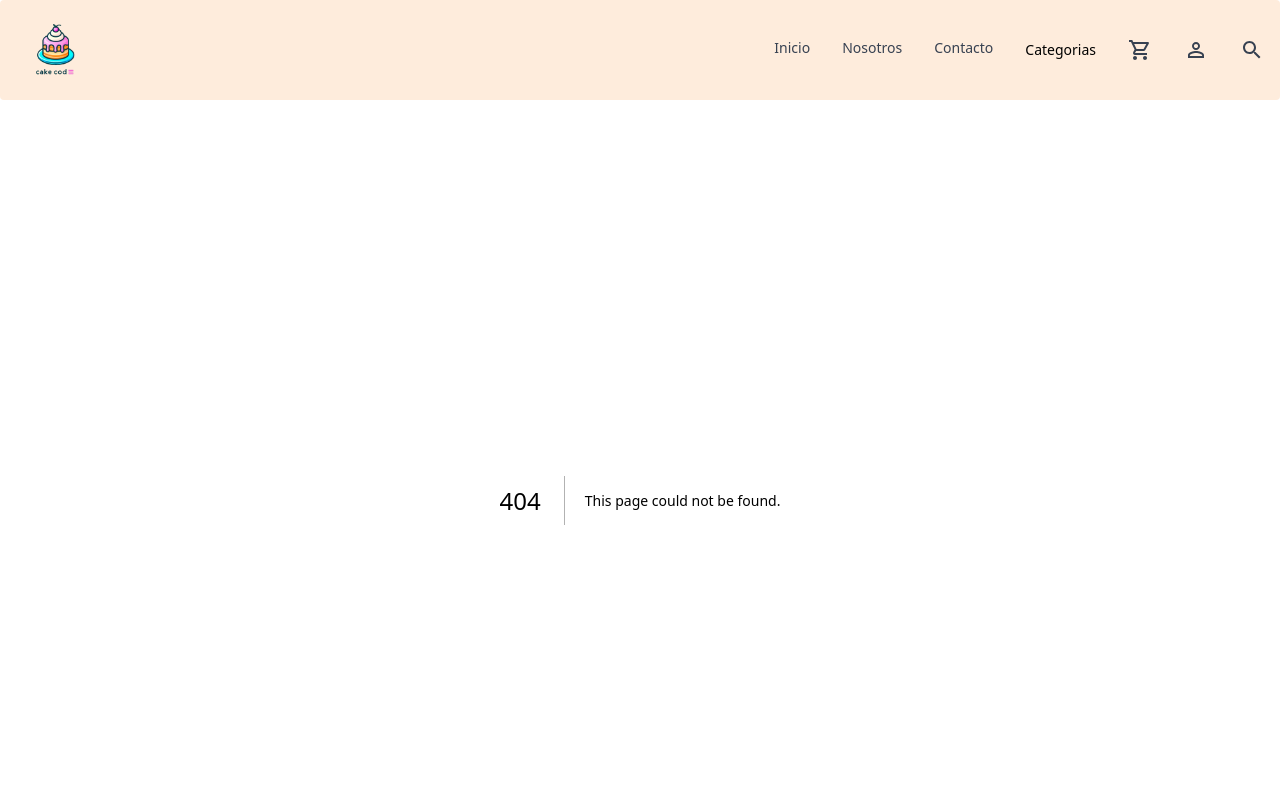
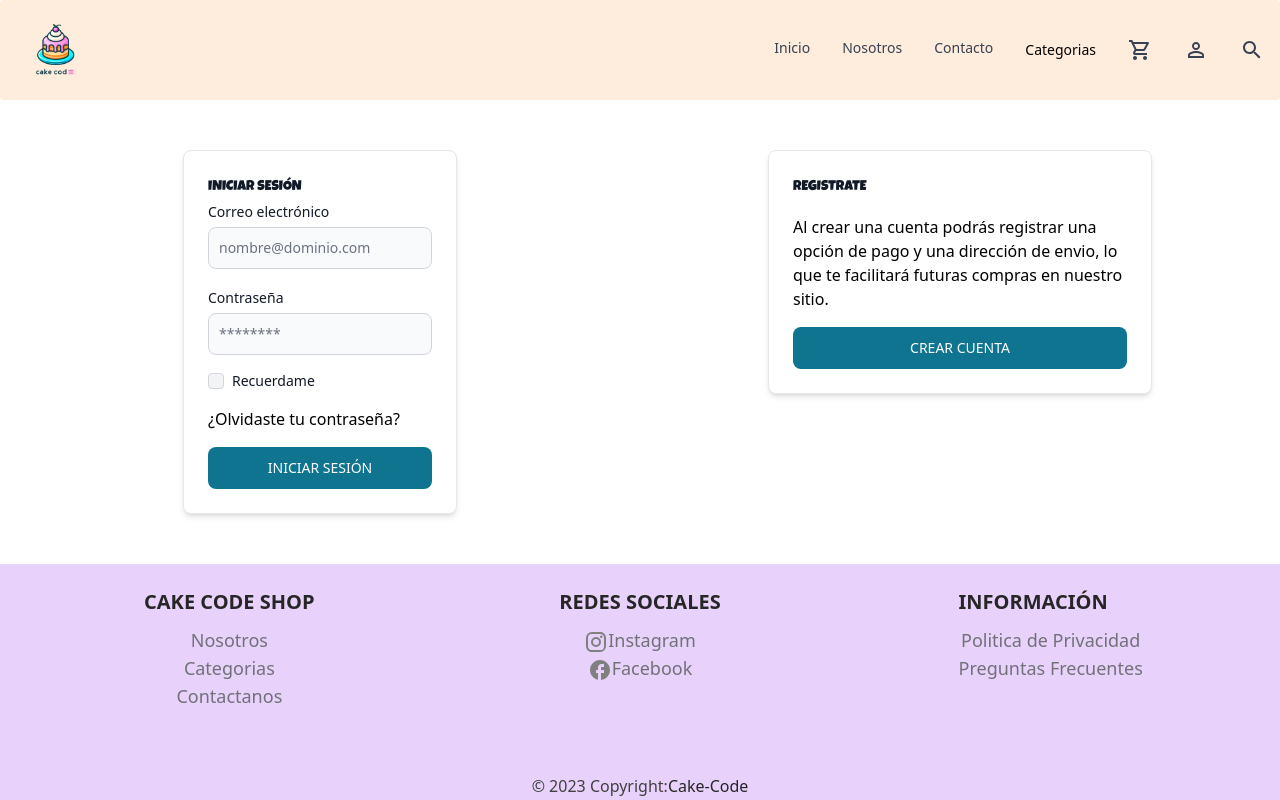
Before and after one commit to BryanTevillo/cake-code, a Next.js app: page /Login in a window 1280 px wide. Before the commit this address had no page. Shown: the top 800 px of the page. Built offline with nearby package versions, Linux system fonts and the light colour scheme.

Commit message:
Empecé con el la plantilla inicial de la pagina de inicio de sesión

```diff
--- /dev/null
+++ b/src/app/Login/page.jsx
@@ -0,0 +1,57 @@
+"use client";
+
+import { Button, Card, Checkbox, Label, TextInput } from 'flowbite-react';
+import { Open_Sans, Luckiest_Guy } from "next/font/google";
+const opensans = Open_Sans({ subsets: ["latin"] });
+const luckiestguy = Luckiest_Guy({ subsets: ["latin"], weight: ["400"] });
+export default function Login() {
+  return (
+
+    <div className="grid   justify-items-center md:grid-cols-2">
+        <Card style={{margin:50}} className="max-w-lg">
+      <form className="flex flex-col gap-4">
+        <div>
+        <div className={luckiestguy.className}>
+            <Label htmlFor="email1" value="INICIAR SESIÓN" />
+          </div>
+          <div className="mb-1 block">
+            <Label htmlFor="email1" value="Correo electrónico" />
+          </div>
+          <TextInput id="email1" type="email" placeholder="nombre@dominio.com" required />
+        </div>
+        <div>
+          <div className="mb-1 block">
+            <Label htmlFor="password1" value="Contraseña" />
+          </div>
+          <TextInput id="password1" type="password" placeholder="********" required />
+        </div>
+        <div className="flex items-center gap-2">
+          <Checkbox id="remember" />
+          <Label htmlFor="remember">Recuerdame</Label>
+        </div>
+        <div>
+            <p>¿Olvidaste tu contraseña?</p>
+        </div>
+        <Button type="signin">INICIAR SESIÓN</Button>
+      </form>
+    </Card>
+
+    <div className="row-span-2 " style={{ marginBottom: 50 }}>
+    <Card style={{margin:50}} className="max-w-sm">
+      <form className="flex flex-col gap-4">
+
+          <div className={luckiestguy.className}>
+            <Label htmlFor="email1" value="REGISTRATE" />
+          </div>
+          <div>
+            <p> Al crear una cuenta podrás registrar una opción de pago y una dirección de envio, lo que te facilitará futuras compras en nuestro sitio.</p>
+          </div>
+
+        <Button type="signup">CREAR CUENTA</Button>
+      </form>
+    </Card>
+    </div>
+
+    </div>
+  )
+}
```
Also changed, not shown: 1 other file (tests, documents, lock files or other folders).
